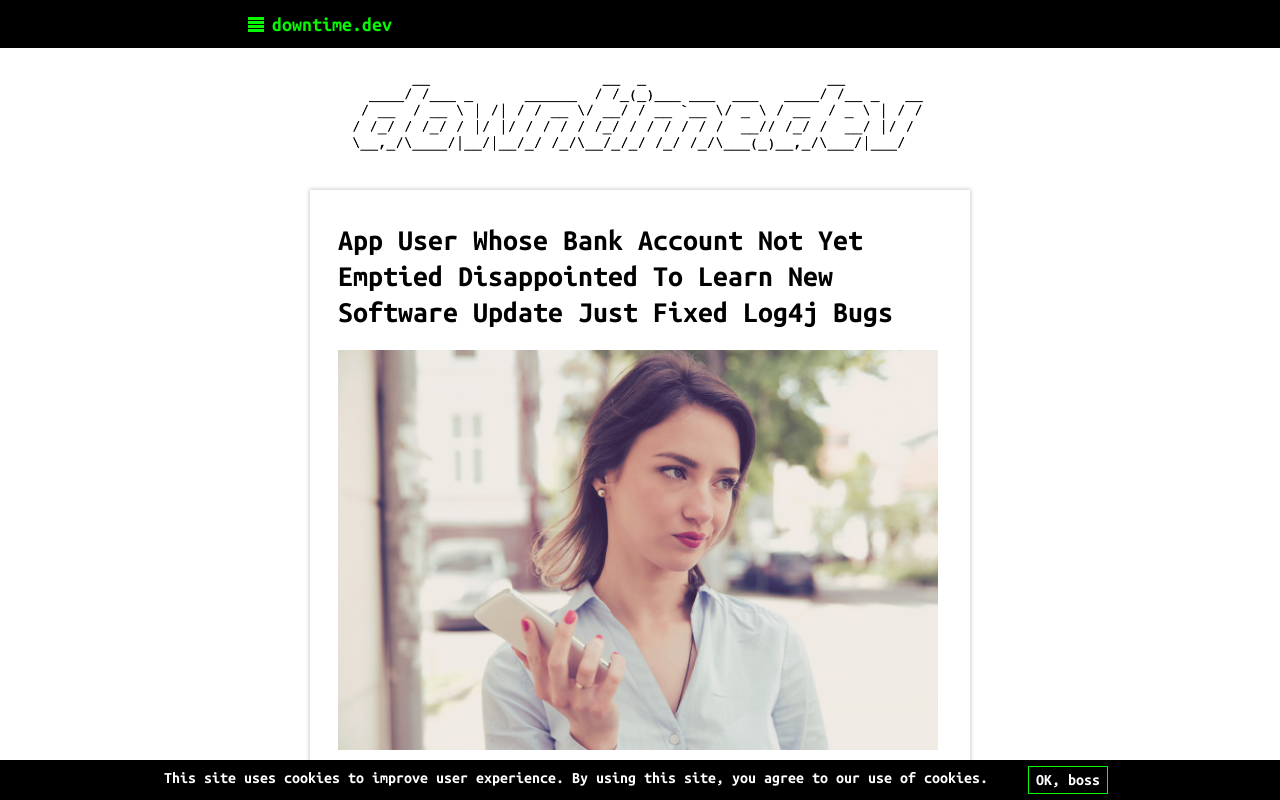
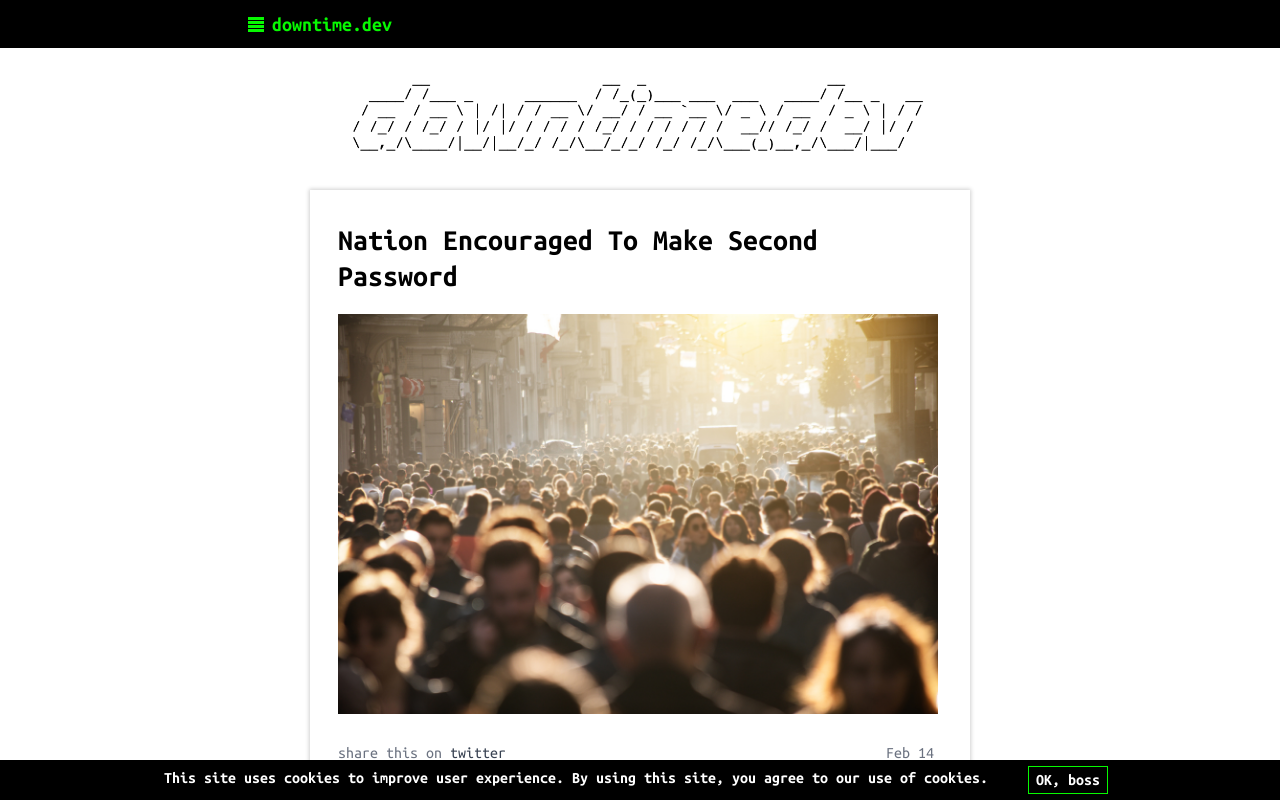
Before and after one commit to gravitational/downtime, a Next.js app: page / in a window 1280 px wide. Shown: the top 800 px of the page. Built offline with nearby package versions, Linux system fonts and the light colour scheme; no server answers.

Commit message:
add joke

```diff
--- a/data/jokes.ts
+++ b/data/jokes.ts
@@ -269,6 +269,14 @@ const RawJokes: HeadlineProps[] = [
     pubDate: new Date(2022, 1, 11),
     anchor: 10032,
   },
+  {
+    headline:
+      "Nation Encouraged To Make Second Password",
+    image: "/assets/images/crowd@2x.jpg",
+    twitterImage: "pic.twitter.com/d7Cpgu63WL",
+    pubDate: new Date(2022, 1, 14),
+    anchor: 10033,
+  },
 ];
 
 //sorted into order by MOST RECENT DATE FIRST
```
Also changed, not shown: public/assets/images/crowd@2x.jpg (added).
